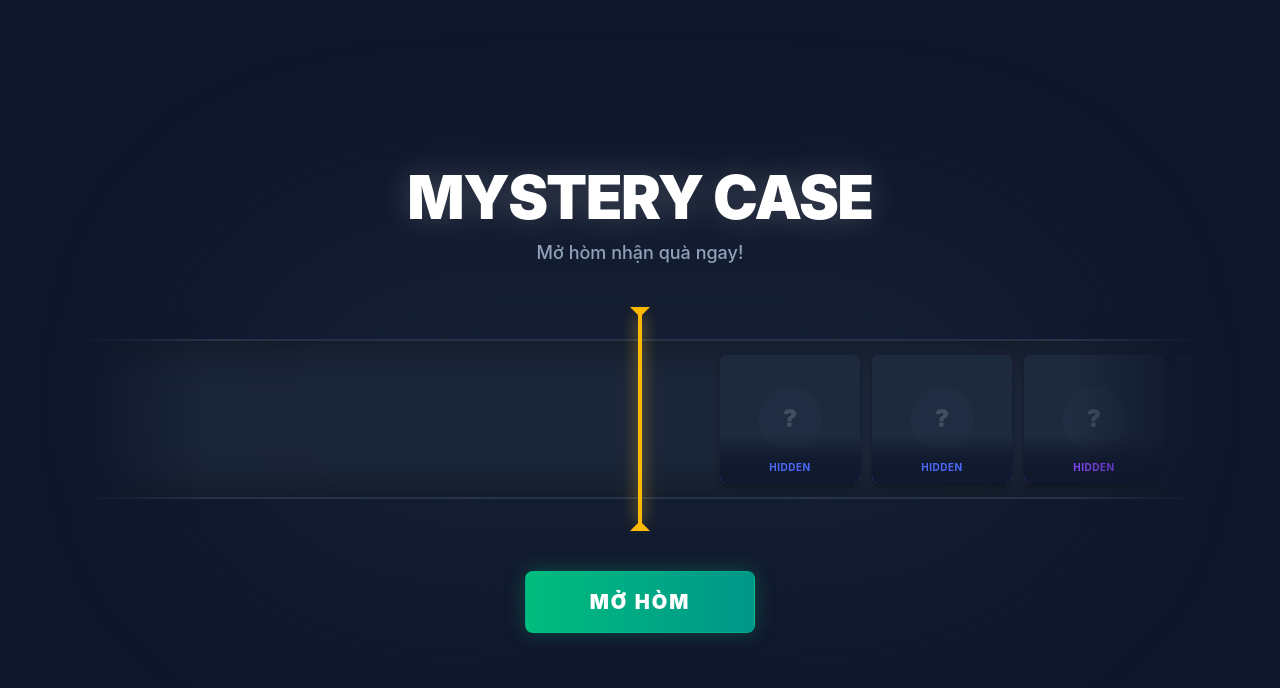
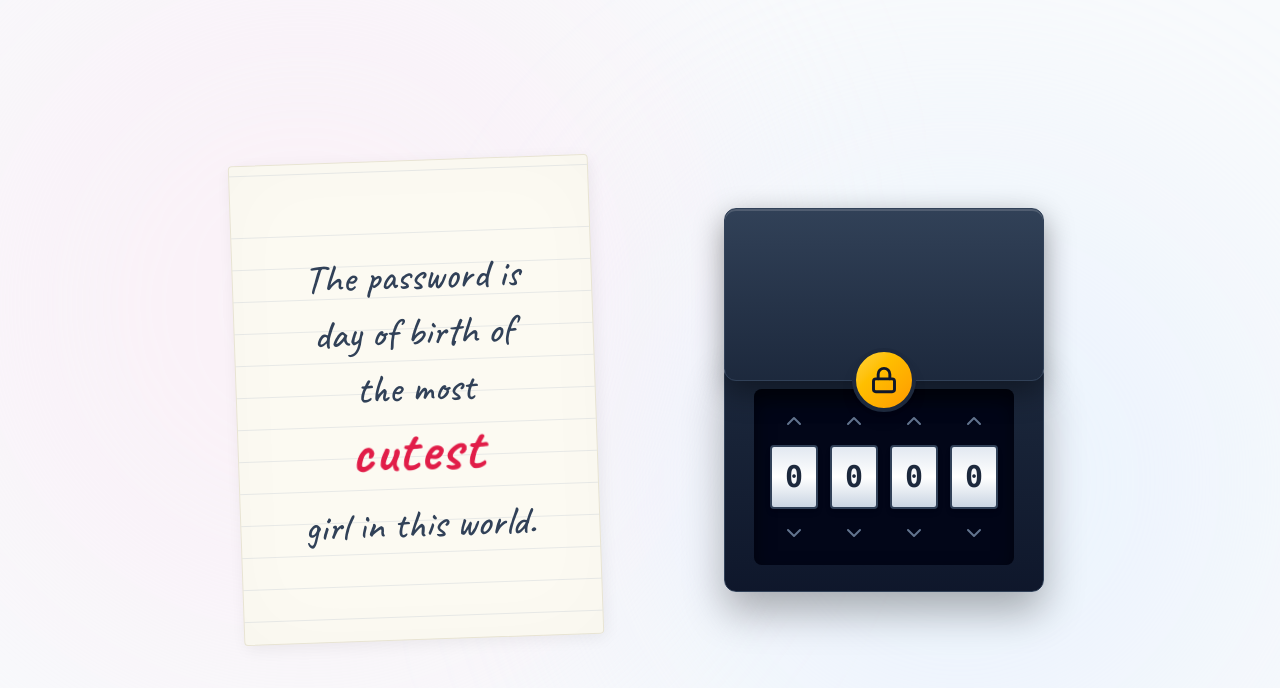
Before and after one commit to FIRaci/foru3, a React (Vite) app: page / in a window 1280 px wide. Shown: the top 688 px of the page. Built offline with nearby package versions, Linux system fonts and the light colour scheme.

Commit message:
feat: Replace UI with magic paper and puzzle box

```diff
--- a/index.html
+++ b/index.html
@@ -4,7 +4,10 @@
     <meta charset="UTF-8" />
     <link rel="icon" type="image/svg+xml" href="/favicon.svg" />
     <meta name="viewport" content="width=device-width, initial-scale=1.0" />
-    <title>foru3</title>
+    <title>The Magic Paper & Box</title>
+    <link rel="preconnect" href="https://fonts.googleapis.com">
+    <link rel="preconnect" href="https://fonts.gstatic.com" crossorigin>
+    <link href="https://fonts.googleapis.com/css2?family=Caveat:wght@400;500;600;700&display=swap" rel="stylesheet">
   </head>
   <body>
     <div id="root"></div>
--- a/src/App.tsx
+++ b/src/App.tsx
@@ -1,281 +1,285 @@
-import { useState, useRef } from 'react';
+import { useState, useEffect, useRef } from 'react';
 import gsap from 'gsap';
+import { motion, AnimatePresence } from 'motion/react';
 import confetti from 'canvas-confetti';
-import { Sparkles, RotateCcw } from 'lucide-react';
-import { motion, AnimatePresence } from 'motion/react';
+import { ChevronUp, ChevronDown, Lock, Unlock, Sparkles } from 'lucide-react';
 
-// ─── Constants & Generators ────────────────────────────────────────────────
-const ITEM_WIDTH = 140;
-const ITEM_GAP = 12;
-const TOTAL_WIDTH = ITEM_WIDTH + ITEM_GAP;
-const TARGET_INDEX = 75; // Vị trí của món đồ vàng
-const TOTAL_ITEMS = 100;
-
-// Các độ hiếm theo style CS:GO
-const RARITIES = [
-  { color: '#4b69ff', bg: 'bg-blue-500', name: 'Mil-Spec' },
-  { color: '#8847ff', bg: 'bg-purple-500', name: 'Restricted' },
-  { color: '#d32ce6', bg: 'bg-pink-500', name: 'Classified' },
-  { color: '#eb4b4b', bg: 'bg-red-500', name: 'Covert' },
+const WORDS = [
+  'beautiful',
+  'gorgeous',
+  'elegant',
+  'cutest',
+  'stunning',
+  'charming',
+  'precious',
+  'angelic',
 ];
 
-function generateItems() {
-  return Array.from({ length: TOTAL_ITEMS }, (_, i) => {
-    // Luôn luôn là vàng ở vị trí target
-    if (i === TARGET_INDEX) {
-      return { id: i, color: '#ffd700', bg: 'bg-yellow-400', name: '★ Món Quà Bí Ẩn ★', isGold: true };
+const CORRECT_PASSWORD = [1, 5, 0, 8];
+
+export default function App() {
+  const [wordIndex, setWordIndex] = useState(0);
+  const [code, setCode] = useState([0, 0, 0, 0]);
+  const [isUnlocked, setIsUnlocked] = useState(false);
+
+  const boxRef = useRef<HTMLDivElement>(null);
+  const lidRef = useRef<HTMLDivElement>(null);
+  const giftRef = useRef<HTMLDivElement>(null);
+  const lockRef = useRef<HTMLDivElement>(null);
+
+  // Magic word interval
+  useEffect(() => {
+    const interval = setInterval(() => {
+      setWordIndex((prev) => (prev + 1) % WORDS.length);
+    }, 1500);
+    return () => clearInterval(interval);
+  }, []);
+
+  // Check password
+  useEffect(() => {
+    if (code.join('') === CORRECT_PASSWORD.join('') && !isUnlocked) {
+      setIsUnlocked(true);
+      triggerUnlockAnimation();
     }
-    // Random các món khác nhưng tên đều là HIDDEN
-    const r = Math.random();
-    let rarity;
-    if (r < 0.6) rarity = RARITIES[0];
-    else if (r < 0.85) rarity = RARITIES[1];
-    else if (r < 0.96) rarity = RARITIES[2];
-    else rarity = RARITIES[3];
+  }, [code, isUnlocked]);
 
-    return { id: i, ...rarity, name: 'HIDDEN', isGold: false };
+  const triggerUnlockAnimation = () => {
+    const tl = gsap.timeline();
+
+    // 1. Shake the lock
+    tl.to(lockRef.current, {
+      x: 3,
+      duration: 0.05,
+      yoyo: true,
+      repeat: 6,
+    })
+      // 2. Lock turns green & pops
+      .to(lockRef.current, {
+        scale: 1.1,
+        color: '#10b981',
+        duration: 0.2,
+      })
+      .to(lockRef.current, {
+        scale: 0,
+        opacity: 0,
+        duration: 0.4,
+        ease: 'back.in(1.5)',
+      })
+      // 3. Lid opens
+      .to(lidRef.current, {
+        y: -150,
+        opacity: 0,
+        rotate: -5,
+        duration: 1.2,
+        ease: 'power3.inOut',
+      })
+      // 4. Gift pops out
+      .to(
+        giftRef.current,
+        {
+          scale: 1,
+          opacity: 1,
+          y: -40,
+          duration: 1.5,
+          ease: 'elastic.out(1, 0.5)',
+        },
+        '-=0.6'
+      );
+
+    setTimeout(() => {
+      confetti({
+        particleCount: 120,
+        spread: 100,
+        origin: { y: 0.6 },
+        colors: ['#f43f5e', '#ec4899', '#fde047'],
       });
-}
+    }, 1000);
+  };
 
-// ─── Component ──────────────────────────────────────────────────────────────
-export default function App() {
-  const [phase, setPhase] = useState<'idle' | 'spinning' | 'winner' | 'claimed'>('idle');
-  const [items, setItems] = useState(() => generateItems());
-
-  const containerRef = useRef<HTMLDivElement>(null);
-  const stripRef = useRef<HTMLDivElement>(null);
-  const audioRef = useRef<HTMLAudioElement>(null);
-
-  const spin = () => {
-    if (phase !== 'idle') return;
-    if (!containerRef.current || !stripRef.current) return;
-
-    setPhase('spinning');
-
-    setItems(generateItems());
-    gsap.set(stripRef.current, { x: 0 });
-
-    const containerWidth = containerRef.current.clientWidth;
-    const itemCenterOffset = (TARGET_INDEX * TOTAL_WIDTH) + (ITEM_WIDTH / 2);
-    const baseTranslate = itemCenterOffset - (containerWidth / 2);
-
-    // Thêm random offset xê dịch trong phạm vi chiều rộng của item (trừ đi 10px lề cho an toàn)
-    const randomOffset = (Math.random() - 0.5) * (ITEM_WIDTH - 20);
-
-    const finalTranslate = -(baseTranslate + randomOffset);
-
-    gsap.to(stripRef.current, {
-      x: finalTranslate,
-      duration: 8,
-      ease: 'power4.out',
-      onComplete: () => {
-        setPhase('winner');
-        triggerWin();
-      }
+  const handleDial = (index: number, direction: 1 | -1) => {
+    if (isUnlocked) return;
+    setCode((prev) => {
+      const newCode = [...prev];
+      let val = newCode[index] + direction;
+      if (val > 9) val = 0;
+      if (val < 0) val = 9;
+      newCode[index] = val;
+      return newCode;
     });
   };
 
-  const triggerWin = () => {
-    if (audioRef.current) {
-      audioRef.current.currentTime = 0;
-      audioRef.current.volume = 0.6;
-      audioRef.current.play().catch(() => {});
-    }
+  return (
+    <div className="min-h-screen bg-slate-50 flex items-center justify-center p-4 lg:p-12 font-sans overflow-hidden relative">
 
-    const launch = (opts: confetti.Options) => confetti({ ...opts, zIndex: 9999 });
-
-    launch({ particleCount: 150, spread: 100, origin: { y: 0.5 }, colors: ['#fde047', '#fbbf24', '#ffffff'] });
-
-    const end = Date.now() + 3500;
-    const frame = () => {
-      launch({ particleCount: 5, angle: 60, spread: 55, origin: { x: 0, y: 0.7 }, colors: ['#fde047', '#fbbf24'] });
-      launch({ particleCount: 5, angle: 120, spread: 55, origin: { x: 1, y: 0.7 }, colors: ['#fde047', '#fbbf24'] });
-      if (Date.now() < end) requestAnimationFrame(frame);
-    };
-    frame();
-  };
-
-  const reset = () => {
-    setPhase('idle');
-    gsap.set(stripRef.current, { x: 0 });
-    setItems(generateItems());
-  };
-
-  return (
-    <div className="min-h-screen bg-slate-900 flex flex-col items-center justify-center font-sans overflow-hidden relative select-none">
-
-      <div className="absolute inset-0 pointer-events-none flex items-center justify-center">
-        <div className="w-[800px] h-[300px] bg-slate-800 opacity-50 blur-[100px] rounded-full" />
+      {/* Background ambient elements */}
+      <div className="absolute inset-0 pointer-events-none flex items-center justify-center overflow-hidden">
+        <div className="w-[60vw] h-[60vw] bg-pink-100/40 blur-[120px] rounded-full absolute -top-20 -left-20" />
+        <div className="w-[50vw] h-[50vw] bg-blue-100/40 blur-[120px] rounded-full absolute bottom-0 right-0" />
       </div>
 
-      <audio ref={audioRef} src="https://assets.mixkit.co/active_storage/sfx/2013/2013-preview.mp3" preload="auto" />
+      <div className="flex flex-col lg:flex-row items-center justify-center gap-16 lg:gap-32 w-full max-w-6xl z-10">
 
-      <AnimatePresence mode="wait">
-        {phase !== 'claimed' ? (
-          <motion.div
-            key="unbox-screen"
-            initial={{ opacity: 0, y: 20 }}
-            animate={{ opacity: 1, y: 0 }}
-            exit={{ opacity: 0, scale: 0.95, filter: 'blur(5px)' }}
-            transition={{ duration: 0.4 }}
-            className="flex flex-col items-center z-10 w-full max-w-6xl px-4"
+        {/* ─── MAGIC PAPER ─────────────────────────────────────────────────── */}
+        <div
+          className="relative w-full max-w-[360px] aspect-[3/4] bg-[#fcfaf2] border border-[#e8e4d3] rounded-sm p-10 lg:p-12 flex flex-col justify-center"
+          style={{
+            boxShadow:
+              '2px 4px 16px rgba(0,0,0,0.06), inset 0 0 80px rgba(0,0,0,0.02)',
+            transform: 'rotate(-2deg)',
+          }}
         >
-            <div className="text-center mb-12">
-              <h1 className="text-5xl md:text-6xl font-black text-white tracking-tight uppercase drop-shadow-[0_0_15px_rgba(255,255,255,0.2)]">
-                Mystery Case
-              </h1>
-              <p className="text-slate-400 mt-3 text-lg font-medium">
-                {phase === 'idle' && 'Mở hòm nhận quà ngay!'}
-                {phase === 'spinning' && 'Đang tìm kiếm vận may...'}
-                {phase === 'winner' && '🎉 Vàng rồi!!! Chúc mừng bạn!'}
-              </p>
+          {/* Paper lines overlay */}
+          <div
+            className="absolute inset-0 opacity-20 pointer-events-none"
+            style={{
+              backgroundImage: 'repeating-linear-gradient(transparent, transparent 31px, #94a3b8 31px, #94a3b8 32px)',
+              backgroundPosition: '0 40px',
+            }}
+          />
+
+          <div
+            className="relative z-10 text-slate-700 font-medium flex flex-col items-center text-center"
+            style={{ fontFamily: "'Caveat', cursive", fontSize: '2.5rem', lineHeight: '1.4' }}
+          >
+            <p>The password is</p>
+            <p>day of birth of</p>
+            <p>the most</p>
+
+            <div className="h-16 w-full flex justify-center relative my-1">
+              <AnimatePresence mode="popLayout">
+                <motion.span
+                  key={wordIndex}
+                  initial={{ opacity: 0, y: 15, filter: 'blur(4px)' }}
+                  animate={{ opacity: 1, y: 0, filter: 'blur(0px)', color: '#e11d48' }}
+                  exit={{ opacity: 0, y: -15, filter: 'blur(4px)' }}
+                  transition={{ duration: 0.6, ease: 'easeOut' }}
+                  className="absolute text-5xl lg:text-6xl font-bold tracking-wide"
+                >
+                  {WORDS[wordIndex]}
+                </motion.span>
+              </AnimatePresence>
             </div>
 
-            <div className="w-full relative py-6">
+            <p className="mt-2">girl in this world.</p>
+          </div>
+        </div>
 
-              <div className="absolute top-0 bottom-0 left-1/2 w-1 bg-amber-400 -translate-x-1/2 z-30 shadow-[0_0_15px_rgba(251,191,36,0.8)]" />
-              <div className="absolute top-0 left-1/2 -translate-x-1/2 -mt-2 border-[10px] border-transparent border-t-amber-400 z-30" />
-              <div className="absolute bottom-0 left-1/2 -translate-x-1/2 -mb-2 border-[10px] border-transparent border-b-amber-400 z-30" />
+        {/* ─── PUZZLE BOX ──────────────────────────────────────────────────── */}
+        <div className="relative flex flex-col items-center justify-center">
 
-              <div className="absolute inset-y-0 left-0 w-32 bg-gradient-to-r from-slate-900 to-transparent z-20 pointer-events-none" />
-              <div className="absolute inset-y-0 right-0 w-32 bg-gradient-to-l from-slate-900 to-transparent z-20 pointer-events-none" />
+          <div ref={boxRef} className="relative w-72 h-80 lg:w-80 lg:h-96">
 
+            {/* Box Body */}
             <div
-                ref={containerRef}
-                className="w-full h-40 overflow-hidden bg-slate-800/80 border-y-2 border-slate-700/50 shadow-2xl relative"
+              className="absolute bottom-0 left-0 right-0 h-[60%] rounded-xl border border-slate-700 bg-gradient-to-b from-slate-800 to-slate-900 shadow-2xl flex items-center justify-center z-10"
               style={{
-                  boxShadow: 'inset 0 0 50px rgba(0,0,0,0.5)'
+                boxShadow: '0 20px 40px rgba(0,0,0,0.3), inset 0 2px 0 rgba(255,255,255,0.1)'
               }}
             >
+              {/* Dials UI */}
               <div
-                  ref={stripRef}
-                  className="flex h-full items-center absolute left-0"
-                  style={{ gap: `${ITEM_GAP}px`, paddingLeft: '50vw' }}
+                className="bg-slate-950 p-4 rounded-lg flex gap-3 items-center"
+                style={{ boxShadow: 'inset 0 10px 20px rgba(0,0,0,0.5)' }}
               >
-                  {items.map((item, index) => (
+                {code.map((num, idx) => (
+                  <div key={idx} className="flex flex-col items-center gap-2">
+                    <button
+                      onClick={() => handleDial(idx, 1)}
+                      className="text-slate-500 hover:text-slate-300 transition-colors p-1"
+                      disabled={isUnlocked}
+                    >
+                      <ChevronUp size={24} />
+                    </button>
+                    <div className="w-12 h-16 bg-gradient-to-b from-slate-200 via-white to-slate-300 rounded border-2 border-slate-700 shadow-md flex items-center justify-center overflow-hidden">
+                      <AnimatePresence mode="popLayout">
+                        <motion.span
+                          key={num}
+                          initial={{ y: 20, opacity: 0 }}
+                          animate={{ y: 0, opacity: 1 }}
+                          exit={{ y: -20, opacity: 0 }}
+                          transition={{ duration: 0.2 }}
+                          className="text-3xl font-bold font-mono text-slate-800"
+                        >
+                          {num}
+                        </motion.span>
+                      </AnimatePresence>
+                    </div>
+                    <button
+                      onClick={() => handleDial(idx, -1)}
+                      className="text-slate-500 hover:text-slate-300 transition-colors p-1"
+                      disabled={isUnlocked}
+                    >
+                      <ChevronDown size={24} />
+                    </button>
+                  </div>
+                ))}
+              </div>
+            </div>
+
+            {/* Box Lid */}
             <div
-                      key={`${item.id}-${index}`}
-                      className="flex-shrink-0 h-32 relative rounded-md overflow-hidden bg-slate-800 flex flex-col justify-end"
+              ref={lidRef}
+              className="absolute top-0 left-0 right-0 h-[45%] rounded-xl border border-slate-700 bg-gradient-to-b from-slate-700 to-slate-800 shadow-xl z-30 flex justify-center"
               style={{
-                        width: `${ITEM_WIDTH}px`,
-                        boxShadow: `inset 0 -4px 0 ${item.color}, 0 4px 6px rgba(0,0,0,0.3)`,
+                boxShadow: '0 10px 30px rgba(0,0,0,0.4), inset 0 2px 0 rgba(255,255,255,0.15)'
               }}
             >
-                      {item.isGold ? (
-                         <div className="absolute inset-0 bg-yellow-500/10 flex items-center justify-center p-2">
-                            <img src="/A gift.png" alt="A special gift" className="w-full h-full object-contain filter drop-shadow-md" />
-                         </div>
-                      ) : (
-                         <div className="absolute inset-0 flex items-center justify-center opacity-30">
-                            <div className="w-16 h-16 rounded-full bg-slate-600/30 flex items-center justify-center font-black text-slate-400 text-2xl">?</div>
-                         </div>
-                      )}
-
-                      <div className="p-2 z-10 bg-gradient-to-t from-slate-900 via-slate-900/80 to-transparent pt-6">
+              {/* Lock Icon */}
               <div
-                           className="text-[10px] font-bold uppercase tracking-wider text-center line-clamp-1"
-                           style={{ color: item.color }}
+                ref={lockRef}
+                className="absolute -bottom-8 w-16 h-16 bg-gradient-to-br from-amber-300 to-amber-500 rounded-full flex items-center justify-center text-slate-900 border-4 border-slate-800 shadow-lg"
               >
-                          {item.name}
+                {isUnlocked ? <Unlock size={28} strokeWidth={2.5} /> : <Lock size={28} strokeWidth={2.5} />}
               </div>
             </div>
-                    </div>
+
+            {/* The Gift inside (hidden initially) */}
+            <div
+              ref={giftRef}
+              className="absolute bottom-16 left-1/2 -translate-x-1/2 z-20"
+              style={{ scale: 0.5, opacity: 0, pointerEvents: isUnlocked ? 'auto' : 'none' }}
+            >
+              <div className="relative">
+                <div className="absolute inset-0 bg-yellow-400/20 blur-xl rounded-full" />
+                <img
+                  src="/A gift.png"
+                  alt="A magical gift"
+                  className="w-48 h-48 object-contain filter drop-shadow-2xl relative z-10"
+                />
+
+                {/* Sparkles effect behind gift */}
+                <div className="absolute inset-0 pointer-events-none">
+                  {isUnlocked && Array.from({ length: 8 }).map((_, i) => (
+                    <motion.div
+                      key={i}
+                      className="absolute text-yellow-500"
+                      style={{
+                        left: `${50 + (Math.random() - 0.5) * 120}%`,
+                        top: `${50 + (Math.random() - 0.5) * 120}%`
+                      }}
+                      animate={{
+                        y: [0, -10, 0],
+                        opacity: [0, 1, 0],
+                        scale: [0.5, 1, 0.5],
+                        rotate: [0, 90]
+                      }}
+                      transition={{
+                        duration: 1.5 + Math.random(),
+                        repeat: Infinity,
+                        delay: Math.random()
+                      }}
+                    >
+                      <Sparkles size={16 + Math.random() * 12} />
+                    </motion.div>
                   ))}
                 </div>
               </div>
             </div>
 
-            {/* Actions */}
-            <div className="mt-12">
-              {phase === 'winner' ? (
-                <motion.button
-                  initial={{ scale: 0, opacity: 0 }}
-                  animate={{ scale: 1, opacity: 1 }}
-                  transition={{ type: 'spring', bounce: 0.6 }}
-                  onClick={() => setPhase('claimed')}
-                  className="px-12 py-4 rounded-lg font-black text-xl text-slate-900 uppercase tracking-widest cursor-pointer shadow-[0_0_40px_rgba(251,191,36,0.6)] bg-gradient-to-r from-yellow-300 via-yellow-400 to-amber-500"
-                  whileHover={{ scale: 1.05, filter: 'brightness(1.1)' }}
-                  whileTap={{ scale: 0.95 }}
-                >
-                  🎁 Lấy Đồ Vàng Ngay
-                </motion.button>
-              ) : (
-                <motion.button
-                  onClick={spin}
-                  disabled={phase === 'spinning'}
-                  className="px-16 py-4 rounded-lg font-black text-xl text-white uppercase tracking-widest cursor-pointer disabled:opacity-50 disabled:cursor-not-allowed bg-gradient-to-r from-emerald-500 to-teal-600 border border-emerald-400/30 shadow-[0_0_20px_rgba(16,185,129,0.3)]"
-                  whileHover={phase !== 'spinning' ? { scale: 1.05, filter: 'brightness(1.1)' } : {}}
-                  whileTap={phase !== 'spinning' ? { scale: 0.95 } : {}}
-                >
-                  {phase === 'spinning' ? 'Opening...' : 'Mở Hòm'}
-                </motion.button>
-              )}
+          </div>
         </div>
 
-          </motion.div>
-        ) : (
-          // ── Reward Claim Screen ──────────────────────────────────────────────
-          <motion.div
-            key="reward-screen"
-            initial={{ opacity: 0, scale: 0.85, y: 40 }}
-            animate={{ opacity: 1, scale: 1, y: 0 }}
-            transition={{ type: 'spring', bounce: 0.45, duration: 0.8 }}
-            className="flex flex-col items-center gap-6 z-20 px-4 w-full max-w-xl"
-          >
-            <div className="text-center">
-              <h2 className="text-5xl md:text-6xl font-black text-amber-400 mb-2 drop-shadow-[0_0_15px_rgba(251,191,36,0.5)] uppercase tracking-wider">
-                Special Item
-              </h2>
-              <p className="text-slate-300 font-medium text-lg">Bạn đã unbox được một siêu phẩm!</p>
       </div>
-
-            <motion.div
-              initial={{ opacity: 0, y: 20 }}
-              animate={{ opacity: 1, y: 0 }}
-              transition={{ delay: 0.35 }}
-              className="relative rounded-2xl overflow-hidden bg-slate-800"
-              style={{ boxShadow: '0 30px 60px rgba(0,0,0,0.4), 0 0 0 2px #334155, 0 0 0 8px #fde047' }}
-            >
-              <img
-                src="/A gift.png"
-                alt="A special gift"
-                className="w-full max-w-lg h-auto object-contain bg-slate-900"
-                onError={(e) => {
-                  e.currentTarget.src = 'https://images.unsplash.com/photo-1549465220-1a8b9238cd48?q=80&w=800&auto=format&fit=crop';
-                }}
-              />
-            </motion.div>
-
-            {/* Vòng lặp sparkle bay bay ở màn nhận quà */}
-            <div className="absolute inset-0 pointer-events-none overflow-hidden">
-              {Array.from({ length: 15 }).map((_, i) => (
-                <motion.div
-                  key={i}
-                  className="absolute text-yellow-400/70"
-                  style={{ left: `${Math.random() * 100}%`, top: `${Math.random() * 100}%` }}
-                  animate={{ y: [0, -20, 0], opacity: [0, 1, 0], scale: [0.5, 1.2, 0.5], rotate: [0, 180] }}
-                  transition={{ duration: 2 + Math.random() * 2, repeat: Infinity, delay: Math.random() * 2 }}
-                >
-                  <Sparkles size={16 + Math.random() * 16} />
-                </motion.div>
-              ))}
-            </div>
-
-            <motion.button
-              initial={{ opacity: 0, y: 10 }}
-              animate={{ opacity: 1, y: 0 }}
-              transition={{ delay: 0.8 }}
-              onClick={reset}
-              className="flex items-center gap-2 px-8 py-3 rounded-md font-bold text-slate-300 border border-slate-600 hover:border-slate-400 hover:text-white hover:bg-slate-800 transition-all cursor-pointer mt-4"
-              whileHover={{ scale: 1.05 }}
-              whileTap={{ scale: 0.95 }}
-            >
-              <RotateCcw size={18} />
-              Mở hòm tiếp
-            </motion.button>
-          </motion.div>
-        )}
-      </AnimatePresence>
     </div>
   );
 }
```
Lines whose indentation alone changed are shown as unchanged.
